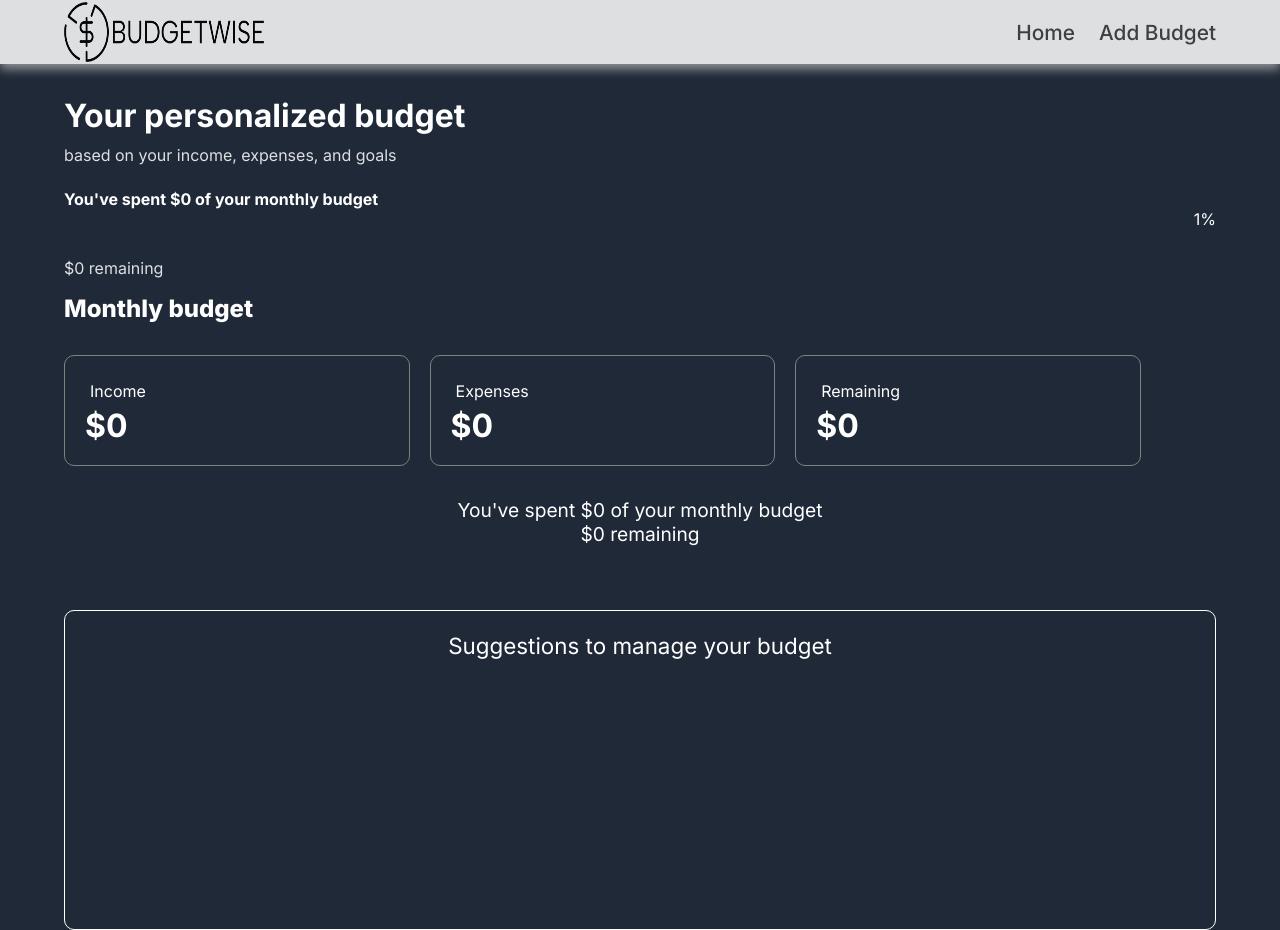
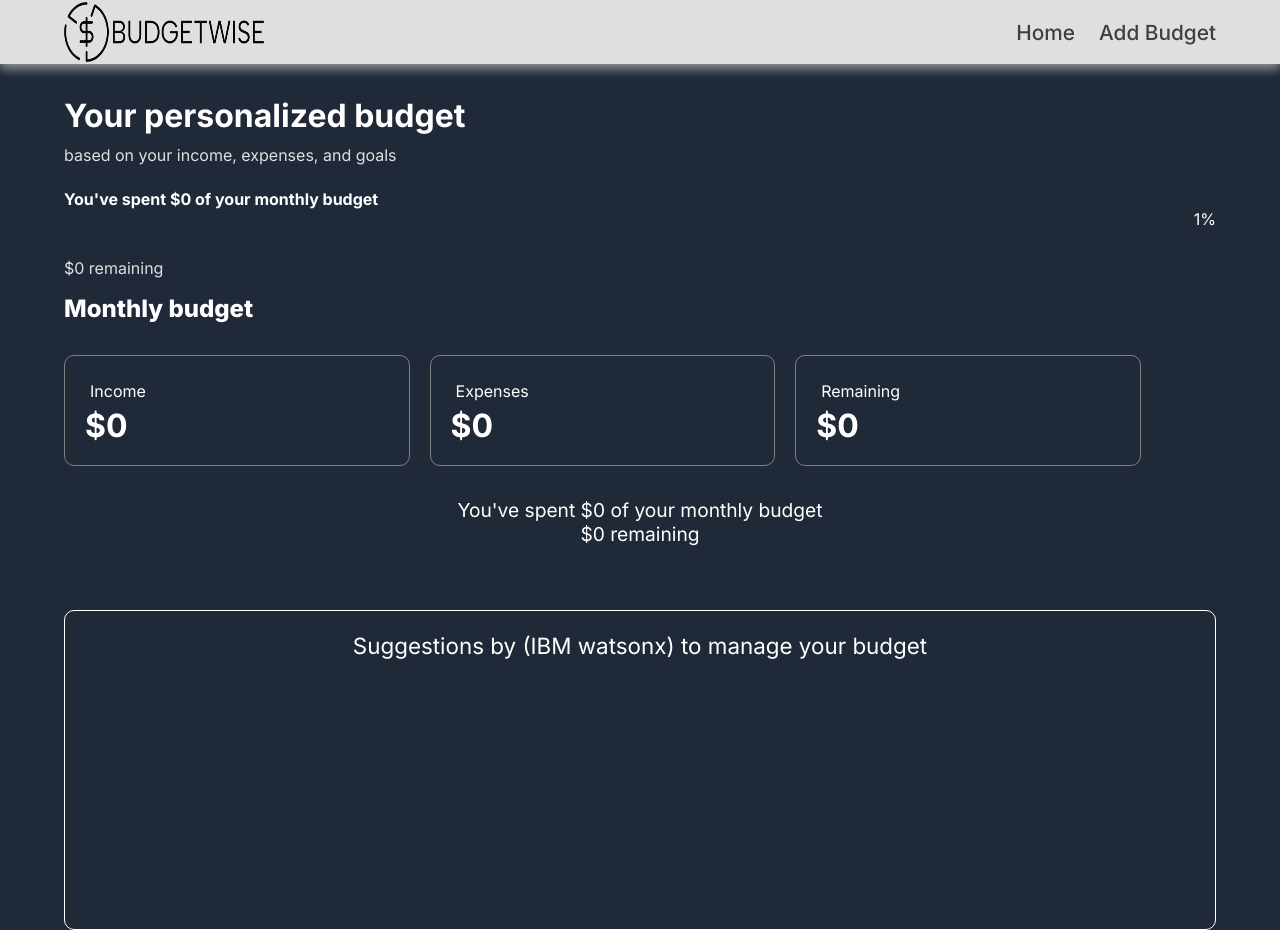
Before and after one commit to hassangulzar1/BudgetWise-IBM-s-Watsonx.ai, a Next.js app: page / in a window 1280 px wide. Built offline with nearby package versions, Linux system fonts and the light colour scheme.

Commit message:
change heading

```diff
--- a/app/page.js
+++ b/app/page.js
@@ -35,6 +35,7 @@ export default function Home() {
       setSuggestions(storedSuggestions.slice(0, -1));
     } catch (error) {
       console.error("Error parsing local storage data:", error);
+
       // Handle the error or set default values as needed
       setBudgetData({
         income: 0,
@@ -113,7 +114,7 @@ export default function Home() {
         <p
           style={{ textAlign: "center", fontSize: "1.4rem", marginTop: "5px" }}
         >
-          Suggestions to manage your budget
+          Suggestions by (IBM watsonx) to manage your budget
         </p>
         <div />
         <ol style={{ marginTop: "10px" }}>
```
